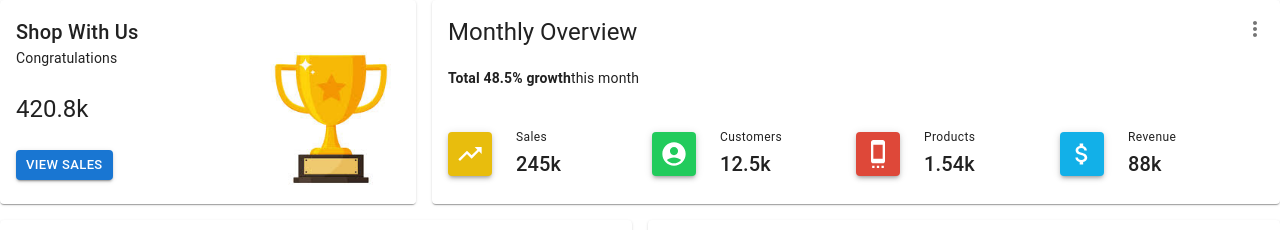
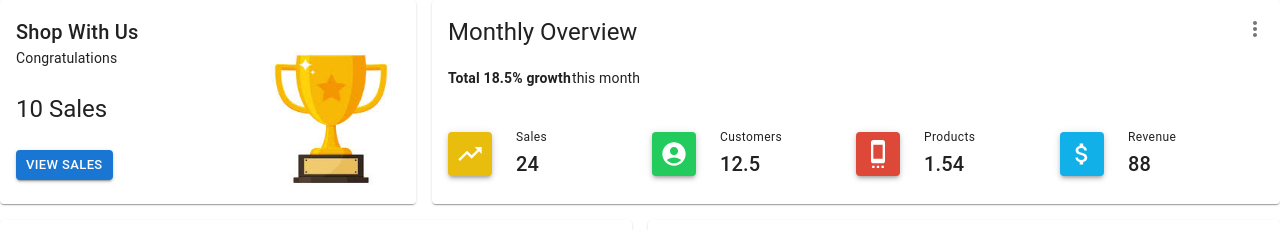
Before and after one commit to Zainhanif700/Ecommerce, a React (Vite) app: page /admin in a window 1280 px wide. Shown: the part 272-502 px from the top of the page. Built offline with nearby package versions, Linux system fonts and the light colour scheme; no server answers.

Commit message:
Removed Dummy Data

```diff
--- a/src/Admin/components/Achivement.jsx
+++ b/src/Admin/components/Achivement.jsx
@@ -1,5 +1,6 @@
 import { Button, Card, CardContent, styled, Typography } from '@mui/material'
 import Img from '../../../public/trophy.jpg';
+import { useNavigate } from 'react-router-dom';
 
 const TriangleImg = styled("img")({
     right: 0,
@@ -16,6 +17,9 @@ const TropyImg = styled('img')({
 })
 
 function Achivement() {
+
+    const navigate = useNavigate();
+
     return (
         <Card className='space-y-5' sx={{ position: 'relative',}}>
             <CardContent>
@@ -26,9 +30,9 @@ function Achivement() {
                     Congratulations
                 </Typography>
                 <Typography variant='h5' sx={{my:3.1}}>
-                    420.8k
+                    10 Sales
                 </Typography>
-                <Button size='small' variant='contained'>View Sales</Button>
+                <Button size='small' variant='contained' onClick={()=>navigate(`/admin/orders`)}>View Sales</Button>
                 <TriangleImg src={Img}></TriangleImg>
                 <TropyImg src='' />
             </CardContent>
--- a/src/Admin/components/MonthlyOverview.jsx
+++ b/src/Admin/components/MonthlyOverview.jsx
@@ -7,25 +7,25 @@ import { Avatar, Box, Card, CardContent, CardHeader, Grid, IconButton, Typograph
 
 const saleData = [
   {
-    stats: '245k',
+    stats: '24',
     title:'Sales',
     color:'#E8BD0D',
     icon: <TrendingUpIcon sx={{fontSize:'1.75rem'}}/>
   },
   {
-    stats: '12.5k',
+    stats: '12.5',
     title:'Customers',
     color:'#22CB5C',
     icon: <AccountCircleIcon sx={{fontSize:'1.75rem'}}/>
   },
   {
-    stats: '1.54k',
+    stats: '1.54',
     title:'Products',
     color:'#DE4839',
     icon: <SettingsCellIcon sx={{fontSize:'1.75rem'}}/>
   },
   {
-    stats: '88k',
+    stats: '88',
     title:'Revenue',
     color:'#12B0E8',
     icon: <AttachMoneyIcon sx={{fontSize:'1.75rem'}}/>
@@ -69,8 +69,8 @@ function MonthlyOverview() {
         }
         subheader={
           <Typography variant='body2'>
-            <Box component="span" sx={{fontWeight:600 }}>
-                Total 48.5% growth
+            <Box component="span" sx={{fontWeight:600, paddingRight:"1px" }}>
+                Total 18.5% growth
             </Box>
             this month
           </Typography>
--- a/src/Admin/view/ProductTableView.jsx
+++ b/src/Admin/view/ProductTableView.jsx
@@ -9,7 +9,7 @@ const ProductTableView = () => {
 
   useEffect(() => {
     const data = {
-      category: "t-shirts",
+      category: "all",
       colors: [],
       sizes: [],
       minPrice: 0,
--- a/src/customer/components/ProductDetails/ProductDetails.jsx
+++ b/src/customer/components/ProductDetails/ProductDetails.jsx
@@ -162,8 +162,8 @@ export default function ProductDetails() {
                             <div className="mt-6">
                                 <div className='flex items-center space-x-3'>
                                     <Rating name="read-only" value={5.5} readOnly />
-                                    <p className='opacity-50 text-sm'>763 Ratings</p>
-                                    <p className='ml-3 text-sm font-medium text-indigo-600 hover:text-indigo-600'>538703 Reviews</p>
+                                    <p className='opacity-50 text-sm'>10 Ratings</p>
+                                    <p className='ml-3 text-sm font-medium text-indigo-600 hover:text-indigo-600'>5 Reviews</p>
                                 </div>
                             </div>
 
@@ -269,7 +269,7 @@ export default function ProductDetails() {
                                 <h1 className='text-xl font-semibold pb-2'>Product Ratings</h1>
                                 <div className='flex items-center space-x-3'>
                                     <Rating name='read-only' value={4.6} precision={0.5} readOnly />
-                                    <p className='opactiy-60'>4398 Ratings</p>
+                                    <p className='opactiy-60'>5 Ratings</p>
                                 </div>
                                 <Box className='mt-5 space-y'>
                                     <Grid container gap={2} alignItems={'center'}>
```
